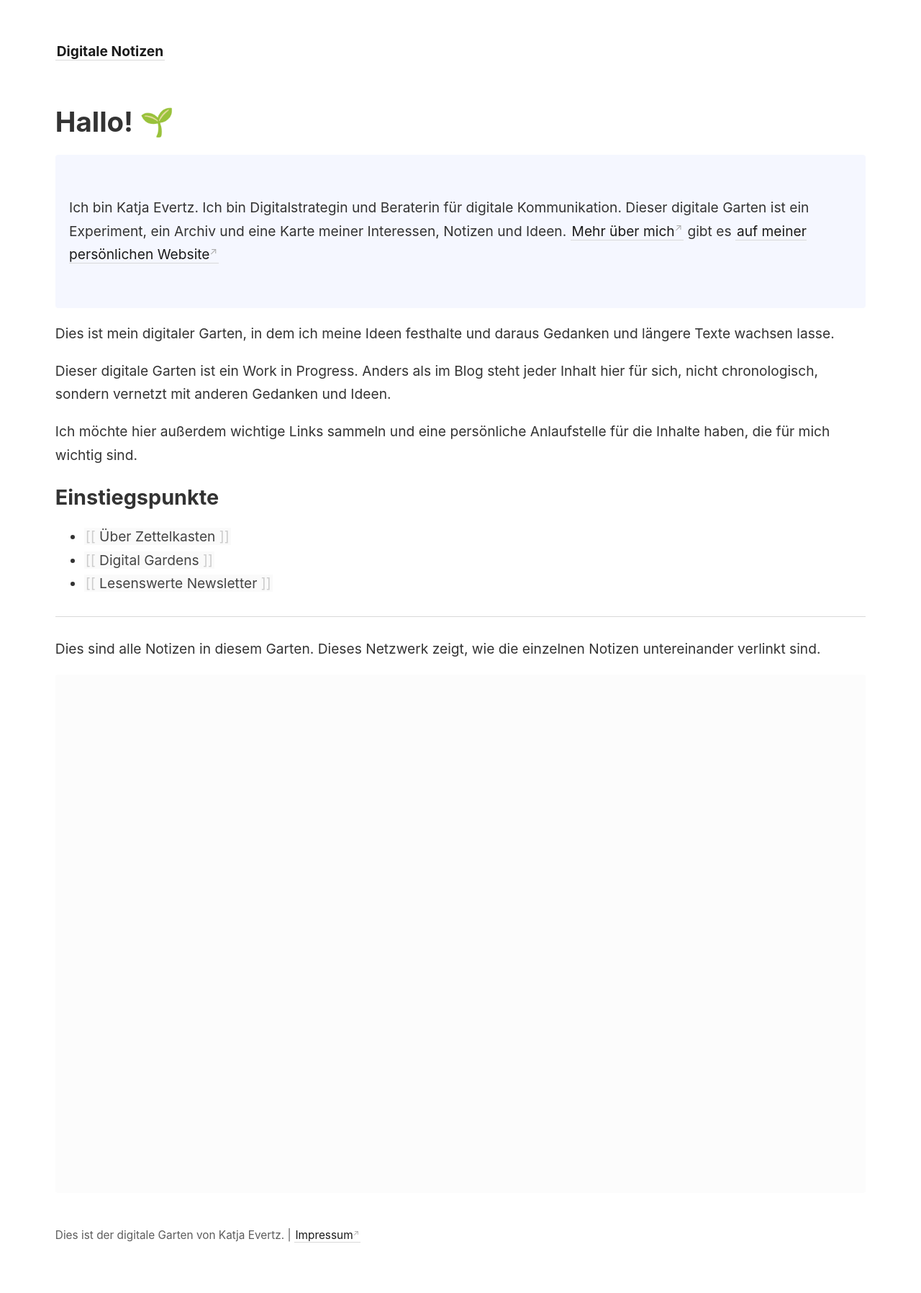
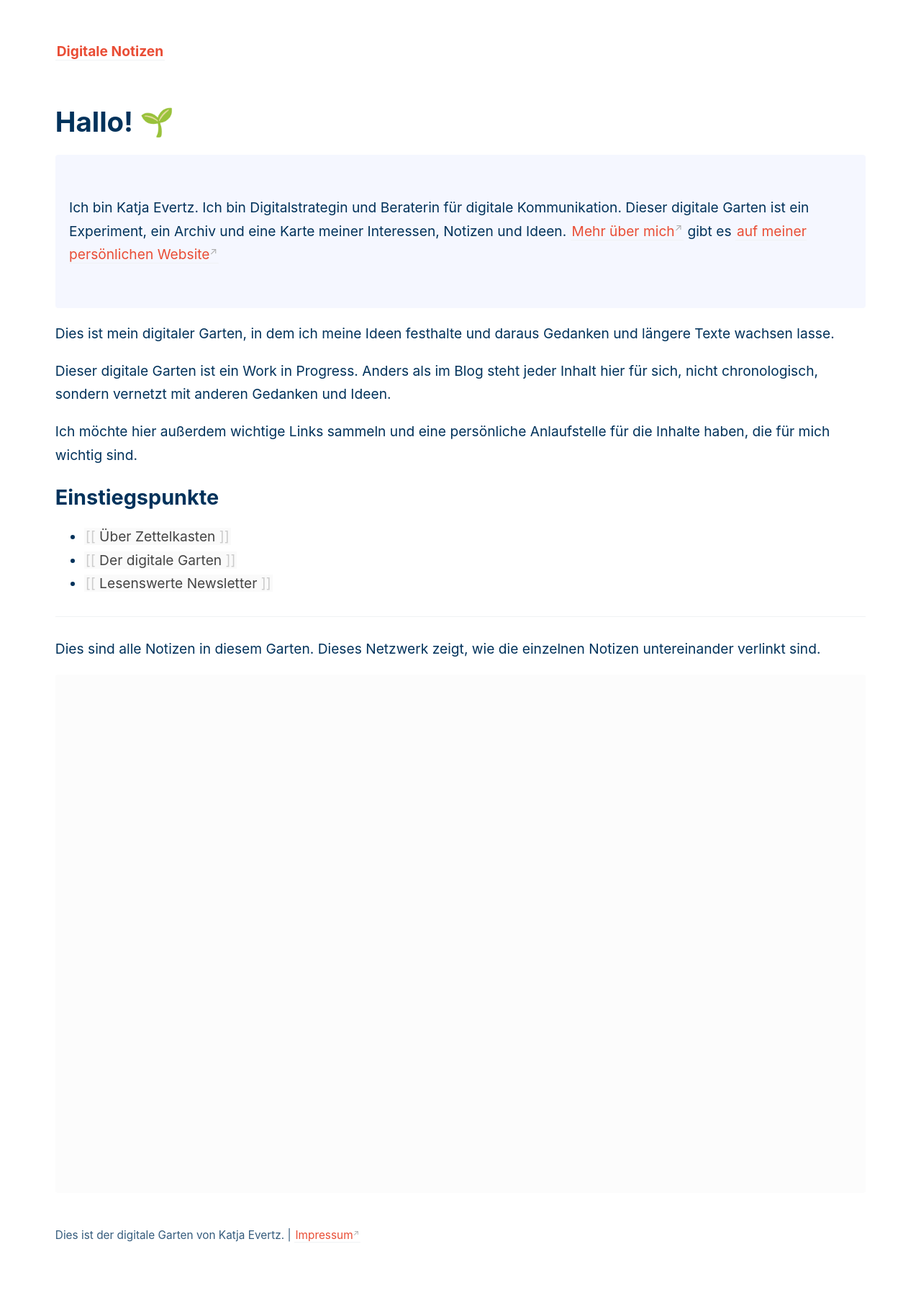
Before and after one commit to katjazwitschert/digitalgarden, a Jekyll site: the page built from _pages/index.md, in a window 1280 px wide. Shown: the whole page at 72% size. Built offline with Jekyll 4.4.1, drawn with Linux system fonts in a browser that asks for light colours.

Commit message:
Update Design

```diff
--- a/_pages/index.md
+++ b/_pages/index.md
@@ -19,5 +24,5 @@ Ich möchte hier außerdem wichtige Links sammeln und eine persönliche Anlaufst
 ## Einstiegspunkte
 
 - [[Über Zettelkasten]]
-- [[Digital Gardens]]
+- [[Der digitale Garten]]
 - [[Lesenswerte Newsletter]]
--- a/_sass/_code.scss
+++ b/_sass/_code.scss
@@ -1,5 +1,5 @@
 .highlight  {
-  background: #f8f8f8;
+  background: #fff952;
   padding: 1px 1em;
   border-radius: 3px;
   font-size: 1em;
--- a/_sass/_style.scss
+++ b/_sass/_style.scss
@@ -1,7 +1,7 @@
-$color-primary: hsl(0, 0%, 10%);
-$color-text: hsl(0, 0%, 20%);
-$color-subtext: hsl(0, 0%, 30%);
-$color-border: hsl(0, 0%, 85%);
+$color-primary:hsl(8, 80%, 56%);
+$color-text:hsl(207, 98%, 18%);
+$color-subtext: 	hsl(140, 6%, 68%);
+$color-border:	hsl(210, 14%, 95%);
 $color-box-background: mix($color-primary, white, 4%);
 $border-radius: 4px;
 $font-family: -apple-system, BlinkMacSystemFont, Segoe UI, Helvetica, Arial,
```
Also changed, not shown: other parts of _pages/index.md (+5 -0 lines).
